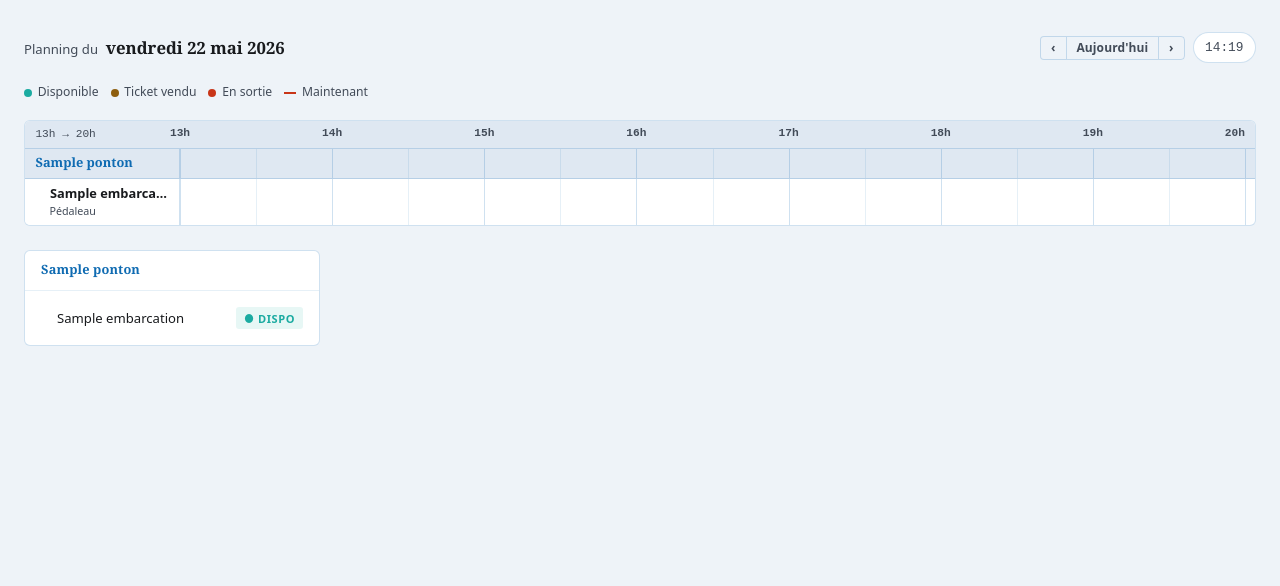
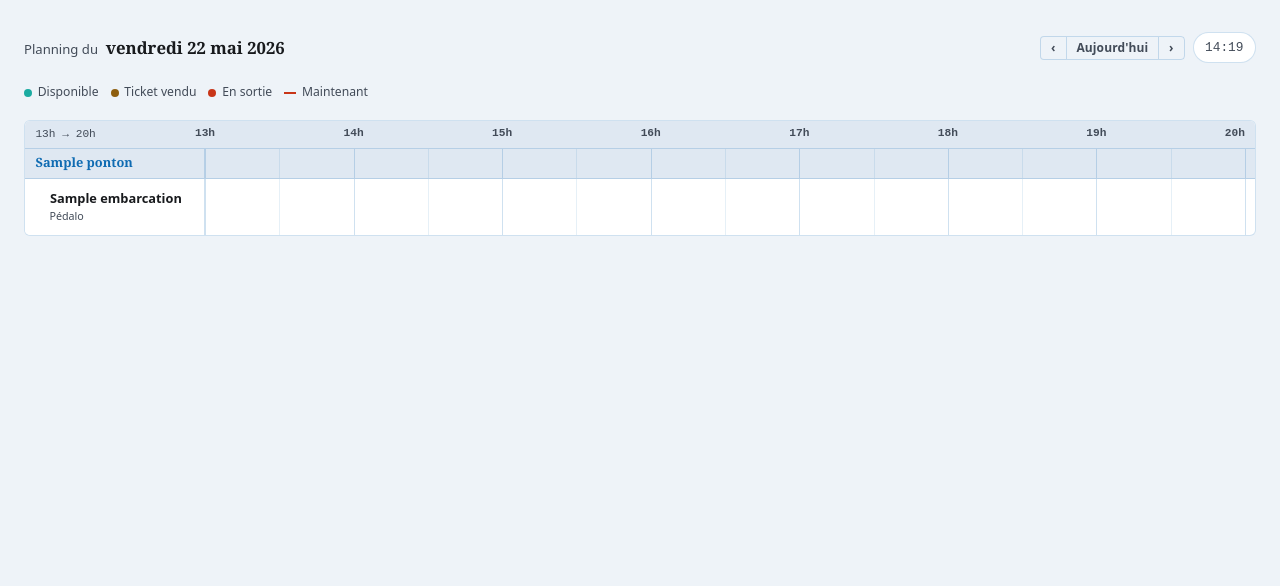
Before and after one commit to Samito-05/GestionnairePontons, a Django app: page /planning/ in a window 1280 px wide. Shown: the part 52-638 px from the top of the page. Run offline with Django 5.2, Linux system fonts and the light colour scheme; tables that the repository leaves empty hold one stand-in row (values such as "Sample post"); some libraries are stand-ins or nearby versions.

Commit message:
feat(planning): move sale/outing actions into timeline label, fix typo
- Remove desktop summary section; action buttons now inline in
  timeline row labels (Vente / Sortir / Retour per boat status)
- New _planning_tl_label.html partial with HTMX swap on
  #tl-label-{pk} via planning_tl partial type
- Widen tl-label 155->180px, row height 46->56px to fit buttons
- Add planning_tl dispatch in views._planning_htmx_response
- Fix Pedaleau -> Pedalo in model, migration, init_demo

Co-Authored-By: Claude Sonnet 4.6 <noreply@anthropic.com>

```diff
--- a/pontons/management/commands/init_demo.py
+++ b/pontons/management/commands/init_demo.py
@@ -23,9 +23,9 @@ class Command(BaseCommand):
 
         # Embarcations
         embarcations_data = [
-            ('Pédaleau 1', 'pedalo', p1, '#3273dc', 1),
-            ('Pédaleau 2', 'pedalo', p1, '#209cee', 2),
-            ('Pédaleau 3', 'pedalo', p1, '#00d1b2', 3),
+            ('Pédalo 1', 'pedalo', p1, '#3273dc', 1),
+            ('Pédalo 2', 'pedalo', p1, '#209cee', 2),
+            ('Pédalo 3', 'pedalo', p1, '#00d1b2', 3),
             ('Kayak Rouge', 'kayak', p1, '#ff3860', 4),
             ('Kayak Vert', 'kayak', p1, '#23d160', 5),
             ('Canoë 1', 'canoe', p2, '#ff6b35', 1),
--- a/pontons/models.py
+++ b/pontons/models.py
@@ -23,7 +23,7 @@ class Ponton(models.Model):
 
 class Embarcation(models.Model):
     TYPE_CHOICES = [
-        ('pedalo', 'Pédaleau'),
+        ('pedalo', 'Pédalo'),
         ('kayak', 'Kayak'),
         ('canoe', 'Canoë'),
         ('barque', 'Barque'),
--- a/pontons/views.py
+++ b/pontons/views.py
@@ -81,6 +81,8 @@ def _planning_htmx_response(request, embarcation, partial):
     row = _build_planning_row(embarcation)
     if partial == 'planning_summary':
         html = render_to_string('pontons/_planning_summary_row.html', {'row': row}, request=request)
+    elif partial == 'planning_tl':
+        html = render_to_string('pontons/_planning_tl_label.html', {'row': row}, request=request)
     else:
         html = render_to_string('pontons/_planning_mob_tile.html', {'row': row}, request=request)
     return HttpResponse(html)
@@ -165,7 +167,7 @@ def louer_embarcation(request, pk):
         if overlap.exists():
             if request.headers.get('HX-Request'):
                 partial = request.POST.get('_htmx_partial', 'gestionnaire')
-                if partial in ('planning_summary', 'planning_mob'):
+                if partial in ('planning_summary', 'planning_mob', 'planning_tl'):
                     return _planning_htmx_response(request, embarcation, partial)
                 return _tile_response(request, embarcation)
             messages.warning(request, f"{embarcation.nom} est déjà en location sur ce créneau.")
--- a/templates/pontons/planning.html
+++ b/templates/pontons/planning.html
@@ -92,8 +92,8 @@
 .tl-row:last-child { border-bottom: none; }
 
 .tl-label {
-  width: 155px;
-  min-width: 155px;
+  width: 180px;
+  min-width: 180px;
   padding: .28rem .65rem;
   display: flex;
   flex-direction: column;
@@ -153,7 +153,10 @@
 }
 
 /* Embarcation row */
-.tl-row-emb { height: 46px; }
+.tl-row-emb { height: 56px; }
+
+.tl-label-btns { padding-left: 14px; margin-top: 1px; }
+.tl-label-btns form { margin: 0; }
 .tl-row-emb .tl-label { background: var(--surface-2); }
 .tl-row-emb:hover .tl-label { background: var(--surface-3); }
 .tl-row-emb:hover { background: var(--surface-3); }
@@ -197,50 +200,6 @@
   box-shadow: 0 0 6px var(--danger-dim);
 }
 
-/* ══════════════════════════════════════════════
-   DESKTOP SUMMARY CARDS
-══════════════════════════════════════════════ */
-.summary-grid {
-  display: grid;
-  grid-template-columns: repeat(auto-fill, minmax(250px, 1fr));
-  gap: 1rem;
-  margin-bottom: 1.5rem;
-}
-
-.summary-card {
-  background: var(--surface-2);
-  border: 1px solid var(--border-bright);
-  border-radius: var(--radius);
-}
-
-.summary-card-head {
-  padding: .6rem 1rem;
-  border-bottom: 1px solid var(--border);
-  font-size: .8rem;
-  font-weight: 700;
-  color: var(--accent);
-  font-family: var(--font-display);
-  letter-spacing: .01em;
-}
-
-.summary-card-body { padding: .65rem 1rem; }
-
-.summary-row {
-  display: flex;
-  align-items: center;
-  justify-content: space-between;
-  gap: .5rem;
-  padding: .36rem 0;
-  border-bottom: 1px solid var(--border);
-}
-.summary-row:last-child { border-bottom: none; }
-
-.summary-emb-name {
-  display: flex;
-  align-items: center;
-  gap: .44rem;
-  font-size: .82rem;
-}
 
 /* ══════════════════════════════════════════════
    MOBILE PLANNING
@@ -512,8 +471,7 @@
   .mob-view-toggle { display: none !important; }
 }
 @media (max-width: 768px) {
-  .tl-wrap         { display: none !important; }
-  .desktop-summary { display: none !important; }
+  .tl-wrap { display: none !important; }
 }
 
 /* ══════════════════════════════════════════════
@@ -638,17 +596,7 @@
 
         {% for row in ponton_data.rows %}
         <div class="tl-row tl-row-emb">
-          <div class="tl-label">
-            <div style="display:flex;align-items:center;gap:.35rem;overflow:hidden;">
-              <span class="color-dot" style="background:{{ row.embarcation.couleur }};"></span>
-              <span style="overflow:hidden;text-overflow:ellipsis;white-space:nowrap;font-weight:600;font-size:.8rem;">
-                {{ row.embarcation.nom }}
-              </span>
-            </div>
-            <div style="font-size:.67rem;color:var(--text-muted);padding-left:14px;font-family:var(--font-ui);">
-              {{ row.embarcation.get_type_embarcation_display }}
-            </div>
-          </div>
+          {% include 'pontons/_planning_tl_label.html' with row=row %}
           <div class="tl-track">
             {% for m in marks %}
               <div class="{% if m.is_hour %}grid-h{% else %}grid-hh{% endif %}" style="left:{{ m.pct }}%"></div>
@@ -666,20 +614,6 @@
       {% endfor %}
 
     </div><!-- /tl-wrap -->
-
-    <!-- Desktop summary -->
-    <div class="summary-grid desktop-summary">
-      {% for ponton_data in planning_data %}
-      <div class="summary-card">
-        <div class="summary-card-head">{{ ponton_data.ponton.nom }}</div>
-        <div class="summary-card-body">
-          {% for row in ponton_data.rows %}
-          {% include 'pontons/_planning_summary_row.html' with row=row %}
-          {% endfor %}
-        </div>
-      </div>
-      {% endfor %}
-    </div>
 
     <!-- ════════════════════════════════════════
          MOBILE — VIEW TOGGLE
```
Also changed, not shown: templates/pontons/_planning_tl_label.html (added, +42 -0 lines), pontons/migrations/0001_initial.py.
